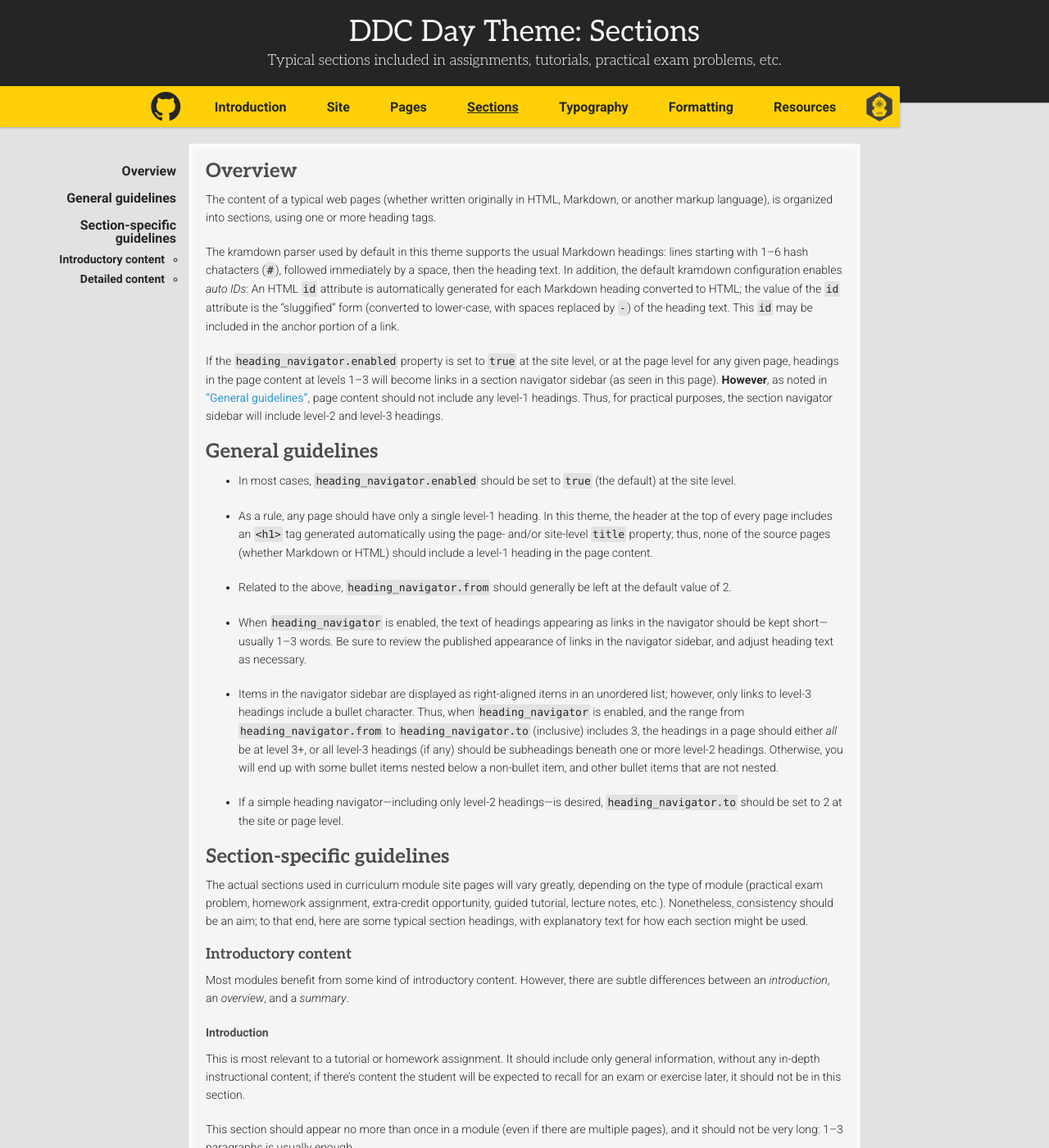
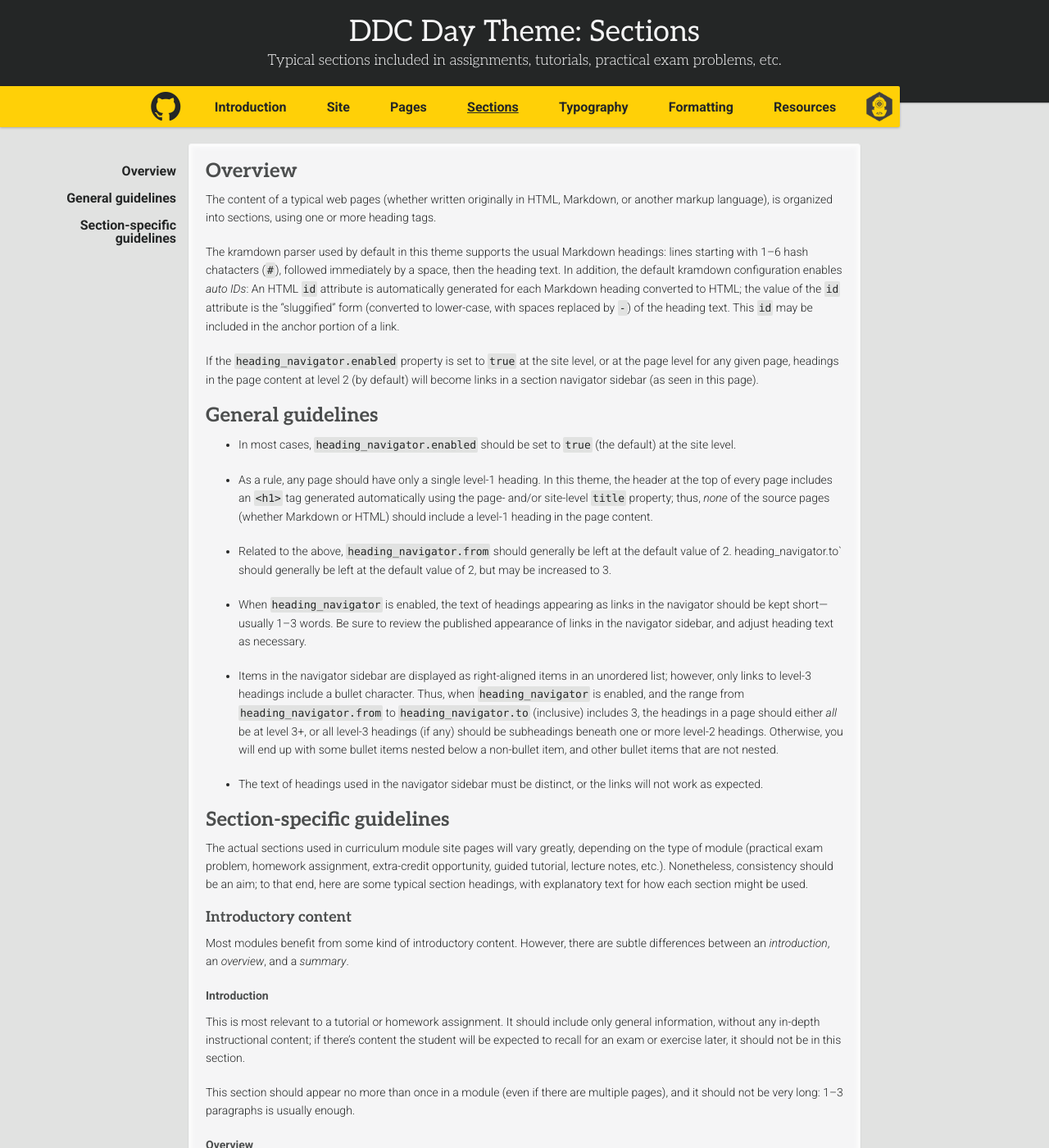
Before and after one commit to ddc-java/ddc-day, a Jekyll site: the page built from sections.md, in a window 1280 px wide and 1400 px high. Shown: the whole window at 82% size. Built offline with Jekyll 4.4.1, drawn with Linux system fonts in a browser that asks for light colours; nearby versions of some CDN libraries; some web fonts are replaced; our own code applies the rules of GitHub Pages for plain Markdown files.

Commit message:
Fix typos

```diff
--- a/_layouts/default.html
+++ b/_layouts/default.html
@@ -27,7 +27,7 @@
 
     <script>
       var headingNavFrom = {{ page.heading_navigator.from | default: site.heading_navigator.from | default: 2 }};
-      var headingNavTo = {{ page.heading_navigator.to | default: site.heading_navigator.to | default: 3 }};
+      var headingNavTo = {{ page.heading_navigator.to | default: site.heading_navigator.to | default: 2 }};
     </script>
     <script src="{{ '/assets/js/main.js' | relative_url }}"></script>
 
--- a/sections.md
+++ b/sections.md
@@ -11,21 +11,21 @@ The content of a typical web pages (whether written originally in HTML, Markdown
 
 The kramdown parser used by default in this theme supports the usual Markdown headings: lines starting with 1--6 hash chatacters (`#`), followed immediately by a space, then the heading text. In addition, the default kramdown configuration enables _auto IDs_: An HTML `id` attribute is automatically generated for each Markdown heading converted to HTML; the value of the `id` attribute is the "sluggified" form (converted to lower-case, with spaces replaced by `-`) of the heading text. This `id` may be included in the anchor portion of a link.
 
-If the `heading_navigator.enabled` property is set to `true` at the site level, or at the page level for any given page, headings in the page content at levels 1--3 will become links in a section navigator sidebar (as seen in this page). **However**, as noted in ["General guidelines"](#general-guidelines), page content should not include any level-1 headings. Thus, for practical purposes, the section navigator sidebar will include level-2 and level-3 headings.
+If the `heading_navigator.enabled` property is set to `true` at the site level, or at the page level for any given page, headings in the page content at level 2 (by default) will become links in a section navigator sidebar (as seen in this page).
 
 ## General guidelines
 
 * In most cases, `heading_navigator.enabled` should be set to `true` (the default) at the site level.
 
-* As a rule, any page should have only a single level-1 heading. In this theme, the header at the top of every page includes an `<h1>` tag generated automatically using the page- and/or site-level `title` property; thus, none of the source pages (whether Markdown or HTML) should include a level-1 heading in the page content.
+* As a rule, any page should have only a single level-1 heading. In this theme, the header at the top of every page includes an `<h1>` tag generated automatically using the page- and/or site-level `title` property; thus, _none_ of the source pages (whether Markdown or HTML) should include a level-1 heading in the page content.
 
-* Related to the above, `heading_navigator.from` should generally be left at the default value of 2.
+* Related to the above, `heading_navigator.from` should generally be left at the default value of 2. heading_navigator.to` should generally be left at the default value of 2, but may be increased to 3.
 
 * When `heading_navigator` is enabled, the text of headings appearing as links in the navigator should be kept short---usually 1--3 words. Be sure to review the published appearance of links in the navigator sidebar, and adjust heading text as necessary.
 
 * Items in the navigator sidebar are displayed as right-aligned items in an unordered list; however, only links to level-3 headings include a bullet character. Thus, when `heading_navigator` is enabled, and the range from `heading_navigator.from` to `heading_navigator.to` (inclusive) includes 3, the headings in a page should either _all_ be at level 3+, or all level-3 headings (if any) should be subheadings beneath one or more level-2 headings. Otherwise, you will end up with some bullet items nested below a non-bullet item, and other bullet items that are not nested.
 
-* If a simple heading navigator---including only level-2 headings---is desired, `heading_navigator.to` should be set to 2 at the site or page level.
+* The text of headings used in the navigator sidebar must be distinct, or the links will not work as expected.
 
 ## Section-specific guidelines
 
```
Also changed, not shown: formatting.md (+2 -2 lines), site.md (+1 -1 lines).
